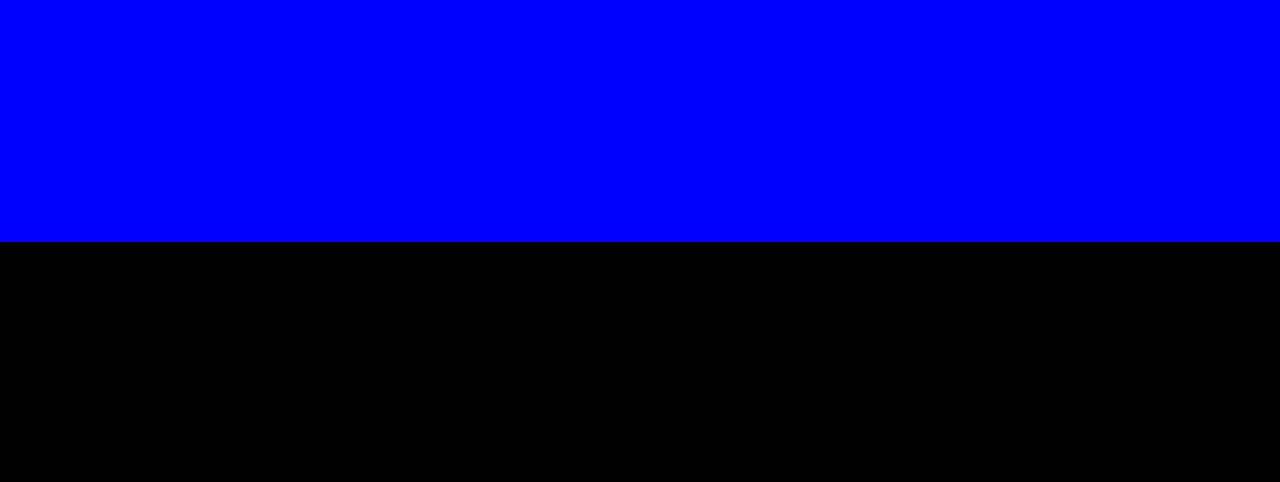
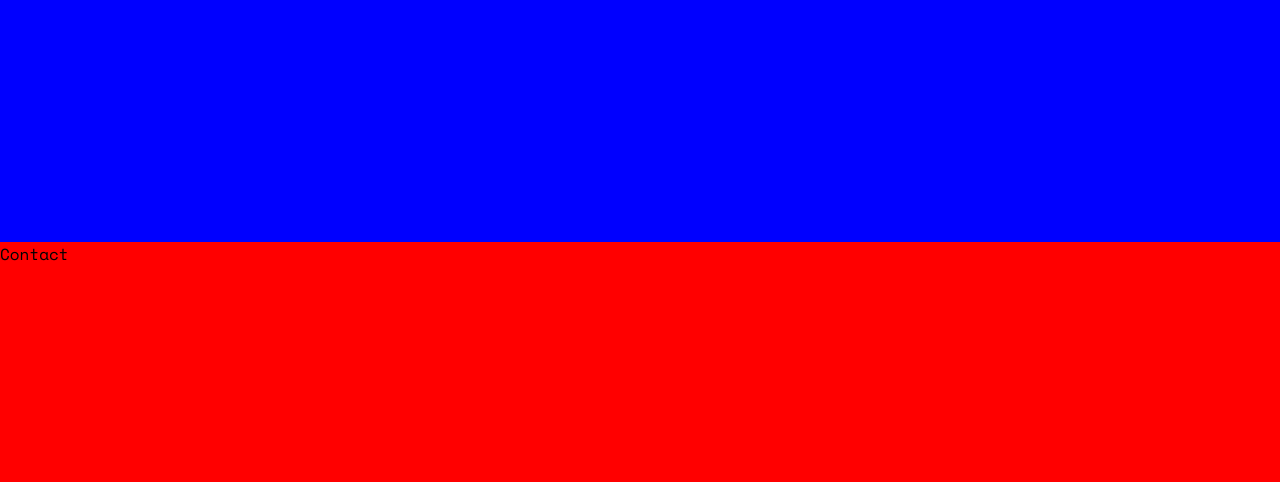
Before and after one commit to JFParrott/JFParrott.github.io, a plain HTML site: page index.html in a window 1280 px wide. Shown: the part 2158-2640 px from the top of the page. Before the commit the page ends 2400 px from the top, so only its background shows below. Drawn offline with nearby package versions, Linux system fonts and the light colour scheme.

Commit message:
Revert "remove contact section at bottom of page"
This reverts commit 78c68bcbed16f3fbeca2d081c7353c042fb2d592.

```diff
--- a/index.css
+++ b/index.css
@@ -2,7 +2,7 @@ body,
 html {
   display: grid;
   width: 100vw;
-  height: 300vh;
+  height: 330vh;
   margin: 0px;
   padding: 0px;
   background-color: #000;
@@ -12,7 +12,7 @@ html {
 
 #container {
   display: grid;
-  grid-template-rows: 100vh 100vh 100vh;
+  grid-template-rows: 100vh 100vh 100vh 30vh;
   grid-template-areas:
     'landing-page'
     'about'
--- a/index.html
+++ b/index.html
@@ -65,6 +65,7 @@
       </div>
       <div id="about">About</div>
       <div id="portfolio">Portfolio</div>
+      <div id="contact">Contact</div>
       <div>
         <a href="mailto:jonathanparrott@protonmail.com" id="email"
           >jonathanparrott@protonmail.com</a
```
